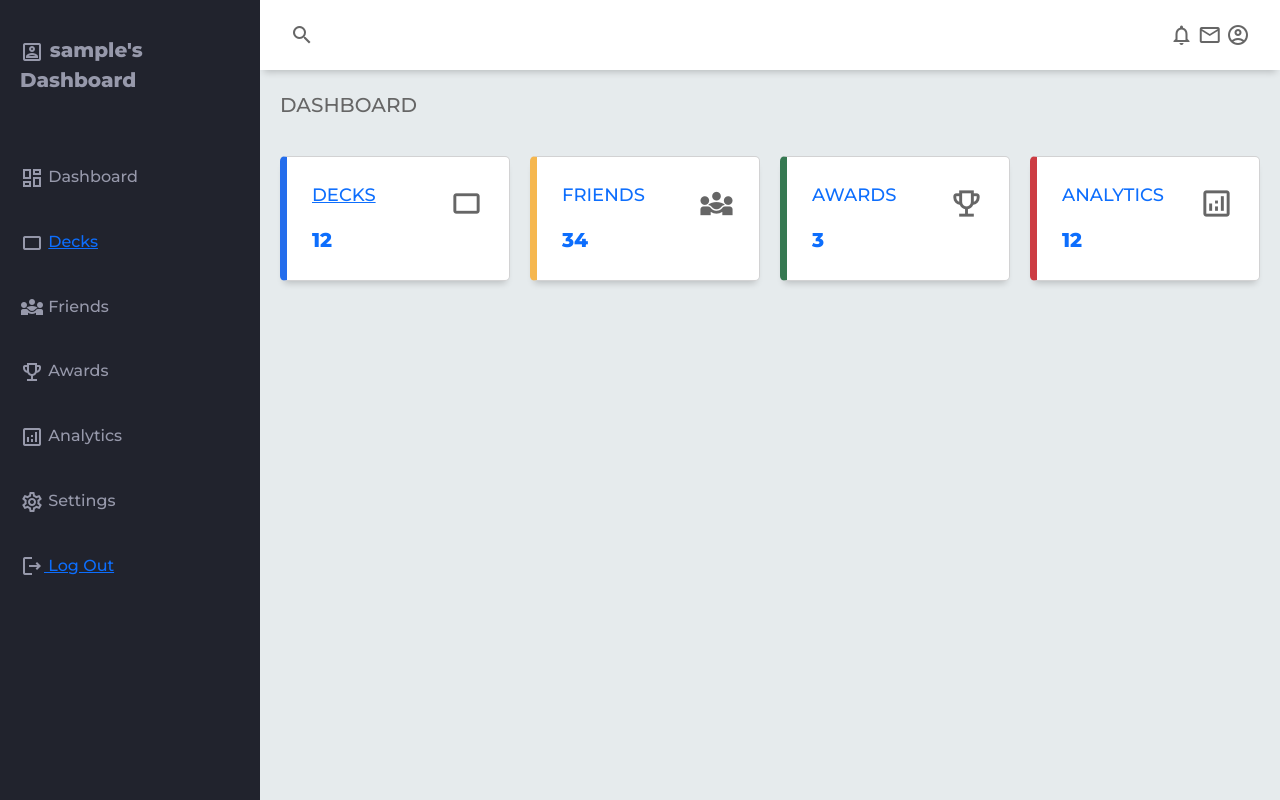
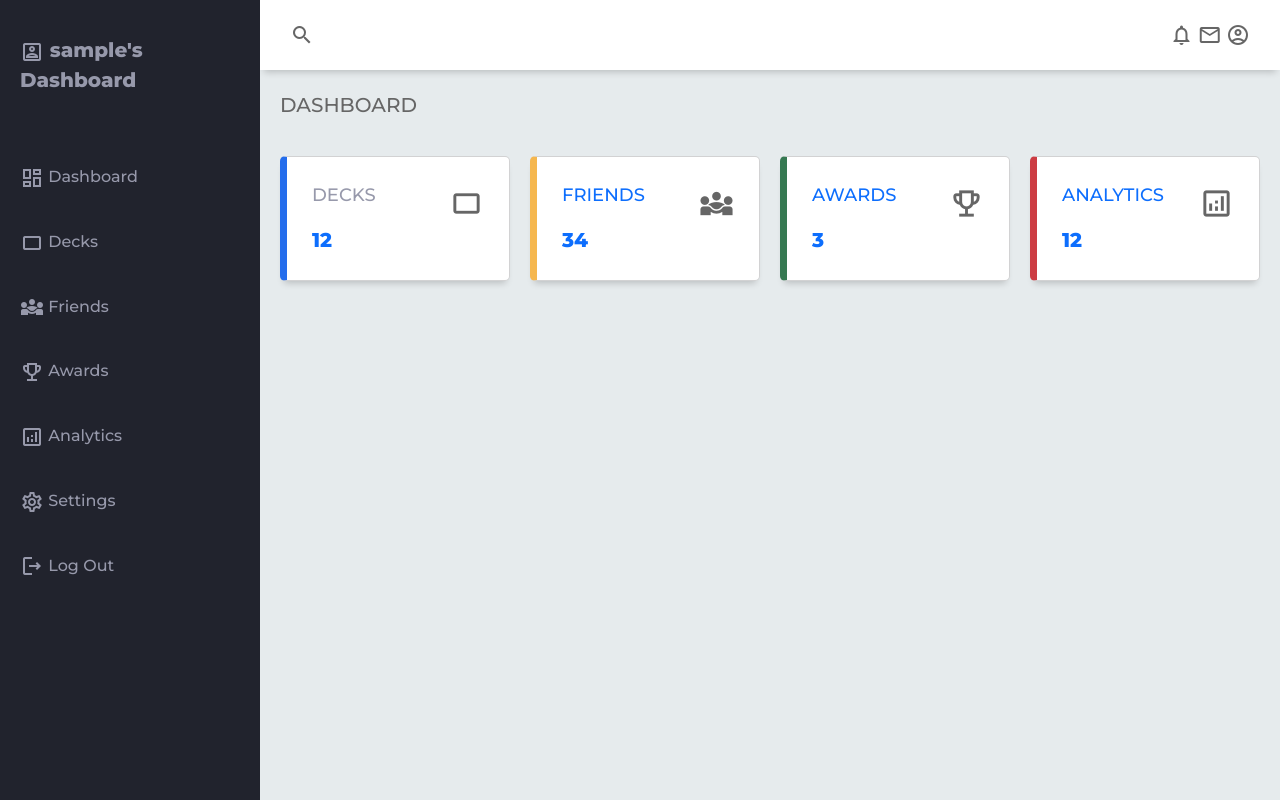
Before and after one commit to NolanBrown42/TICK-KING, a Flask app: page /dashboard in a window 1280 px wide. Run offline with Flask 2, Linux system fonts and the light colour scheme; the visitor is signed in with stand-in values (Sample User, id 1); some libraries are stand-ins or nearby versions.

Commit message:
Few small fixes

```diff
--- a/website/static/css/dashboard.css
+++ b/website/static/css/dashboard.css
@@ -85,11 +85,18 @@ body {
 .sidebar-list-item:hover {
     background-color: rgba(255, 255, 255, 0.2);
     cursor: pointer;
+    color: #9799ab;
+    text-decoration: none;
 }
 
 .sidebar-responsive {
     display: inline !important;
     position: absolute;
+}
+
+a{
+    text-decoration: none;
+    color: #9799ab;
 }
 
 /* ----------- MAIN ------------------ */
```
